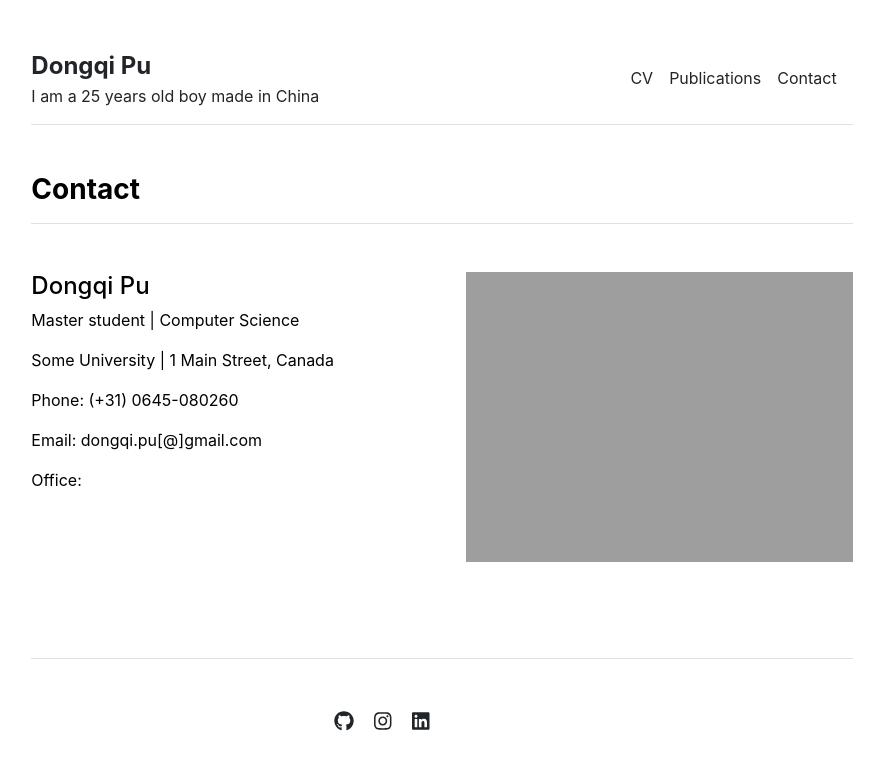
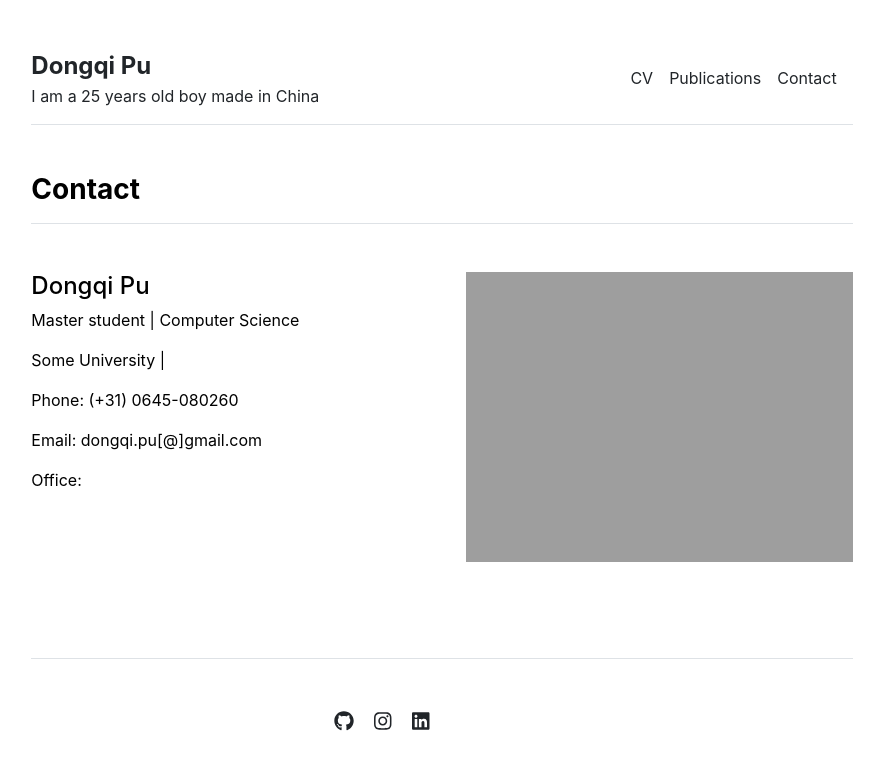
Before and after one commit to pudongqi/pudongqi.github.io, a Jekyll site: the page built from contact.md, in a window 1280 px wide. Shown: the top 770 px of the page, without its empty margins (198-1082 px from the left). Built offline with Jekyll 4.4.1, drawn with Linux system fonts in a browser that asks for light colours.

Commit message:
no message

```diff
--- a/_data/settings.yml
+++ b/_data/settings.yml
@@ -17,4 +17,4 @@ social:
 - {icon: 'linkedin', link: 'https://linkedin.com/in/pudongqi'}
 
 contacts:
-- {name: 'Dongqi Pu', title: 'Master student', department: 'Computer Science', institution: 'Some University', institution_address: '1 Main Street, Canada', phone: '(+31) 0645-080260', email: 'dongqi.pu[@]gmail.com', office: ' ', image: 'assets/img/contact.jpg'}
+- {name: 'Dongqi Pu', title: 'Master student', department: 'Computer Science', institution: 'Some University', institution_address: ' ', phone: '(+31) 0645-080260', email: 'dongqi.pu[@]gmail.com', office: ' ', image: 'assets/img/contact.jpg'}
```
